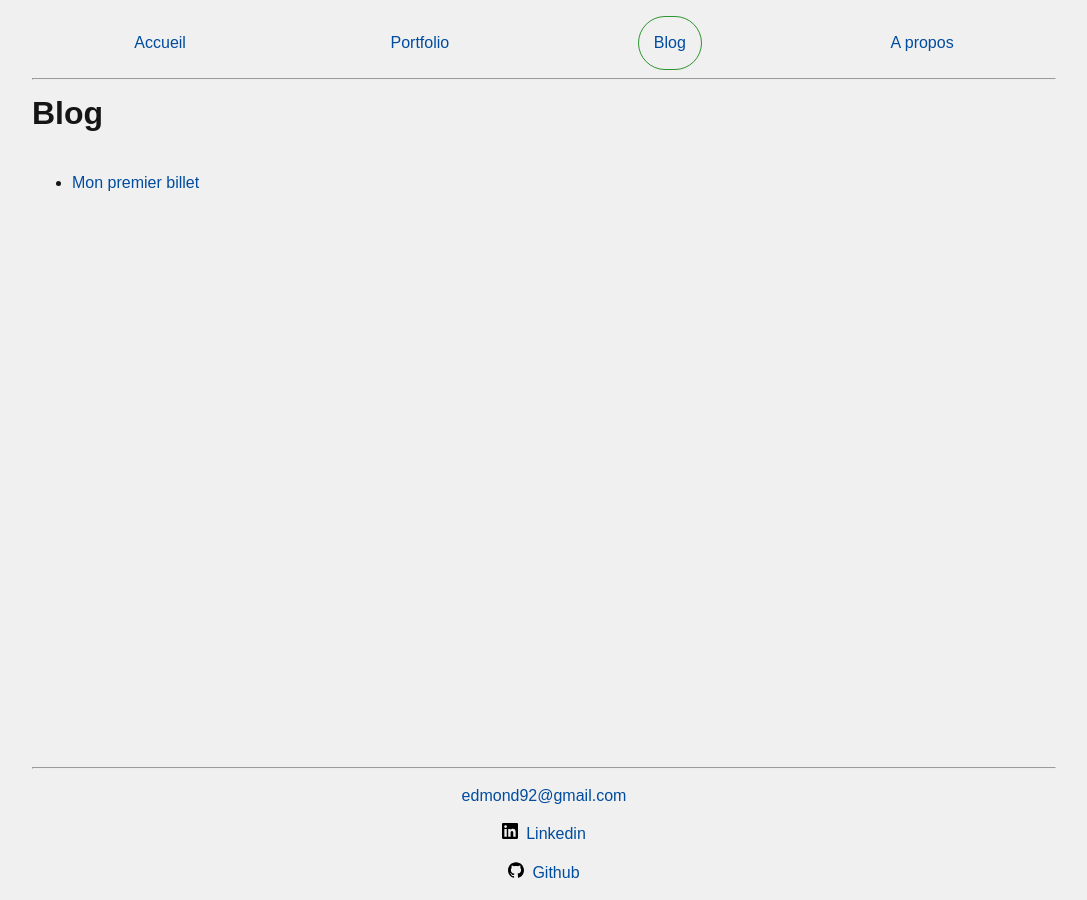
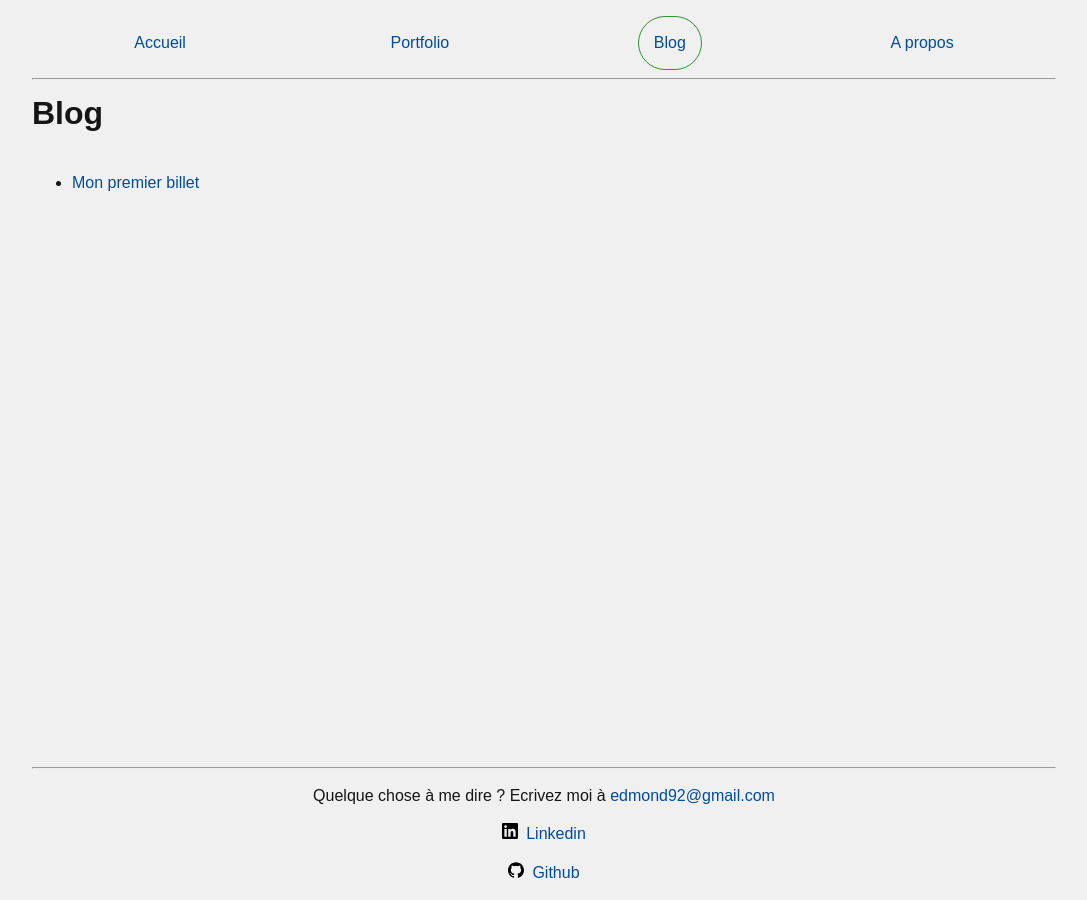
Before and after one commit to Djohn12/Djohn12.github.io, a Jekyll site: the page built from blog.html, in a window 1280 px wide. Shown: the whole page, without its empty margins (96-1183 px from the left). Built offline with Jekyll 4.4.1, drawn with Linux system fonts in a browser that asks for light colours.

Commit message:
move phrase to shoot me a mail on footer instead of index

```diff
--- a/_includes/footer.html
+++ b/_includes/footer.html
@@ -1,6 +1,6 @@
 <footer>
 	<hr/>
-		<p><a href="mailto:edmond92@gmail.com">edmond92@gmail.com</a></p>
+		<p>Quelque chose à me dire ? Ecrivez moi à <a href="mailto:edmond92@gmail.com">edmond92@gmail.com</a></p>
 		<p><img class="svglogo" src="/assets/image/linkedin.svg" onerror="this.onerror=null; this.scr='/assets/image/linkedin.png'"><a href="https://www.linkedin.com/in/edmond-de-tournadre-4146a5169/">Linkedin</a></p>
 		<p><img class="svglogo" src="/assets/image/github.svg" onerror="this.onerror=null; this.scr='/assets/image/github.png'"><a href="https://github.com/Djohn12">Github</a></p>
 </footer>
--- a/index.html
+++ b/index.html
@@ -14,7 +14,4 @@ Le tout est hébergé par Github pages et <a href="https://github.com/Djohn12/Dj
 	<li>Des articles qui finiront par constituer mon blog si j'en fais assez et que je m'y tiens :p</li>
 </ul>
 	<br>
-<p>Quelque chose à me dire ?
-	<br>
-Ecrivez moi à <a href="mailto:edmond92@gmail.com">edmond92@gmail.com</a>.</p>
 <p>Au plaisir !</p>
```
